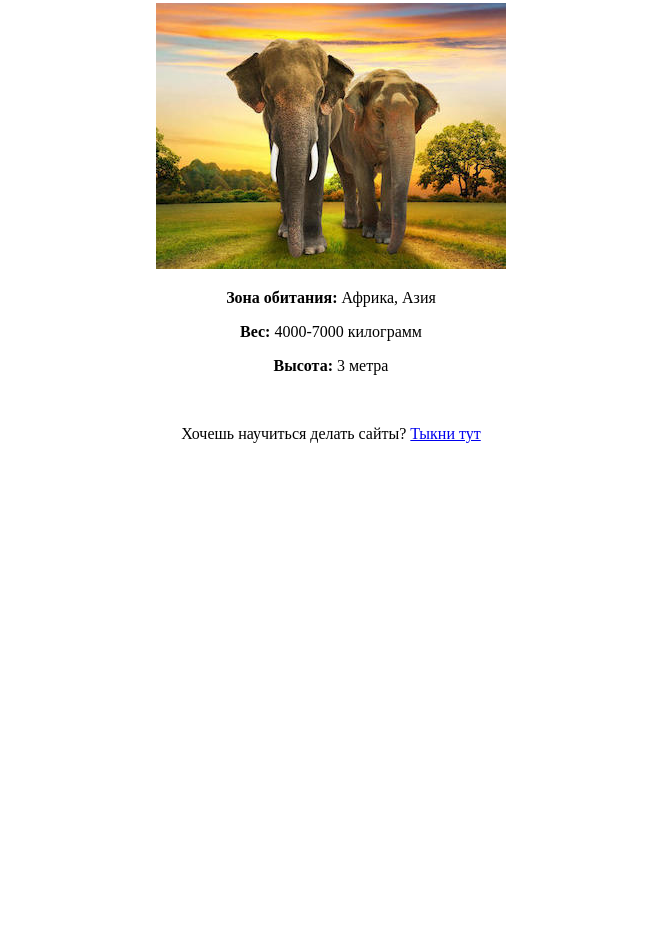
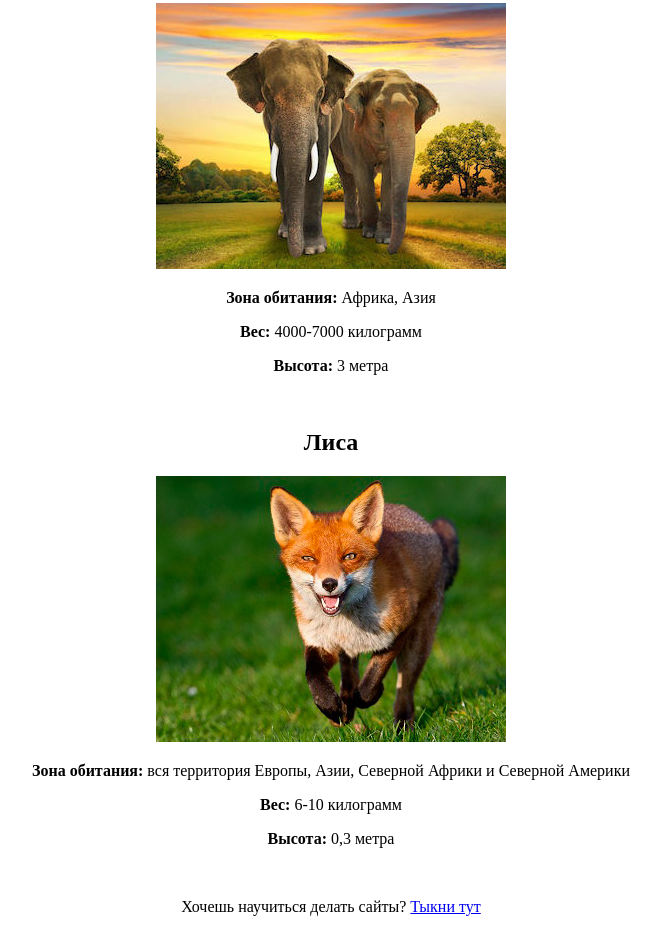
Before and after one commit to SunshineJava23/final-work-merion-git, a plain HTML site: page index.html in a window 1280 px wide. Shown: the part 800-1732 px from the top of the page, without its empty margins (309-970 px from the left). Before the commit the page ends 1259 px from the top, so only its background shows below. Drawn offline with Linux system fonts and the light colour scheme.

Commit message:
Third commit

```diff
--- a/index.html
+++ b/index.html
@@ -30,7 +30,13 @@
       <p><b>Зона обитания: </b>Африка, Азия</p>
       <p><b>Вес: </b>4000-7000 килограмм</p>
       <p><b>Высота: </b>3 метра</p>
+      <br />
 
+      <h2>Лиса</h2>
+      <img src="img/fox.jpg" />
+      <p><b>Зона обитания: </b>вся территория Европы, Азии, Северной Африки и Северной Америки</p>
+      <p><b>Вес: </b>6-10 килограмм</p>
+      <p><b>Высота: </b>0,3 метра</p>
       <br />
 
       <p>
```
Also changed, not shown: img/fox.jpg (added).
